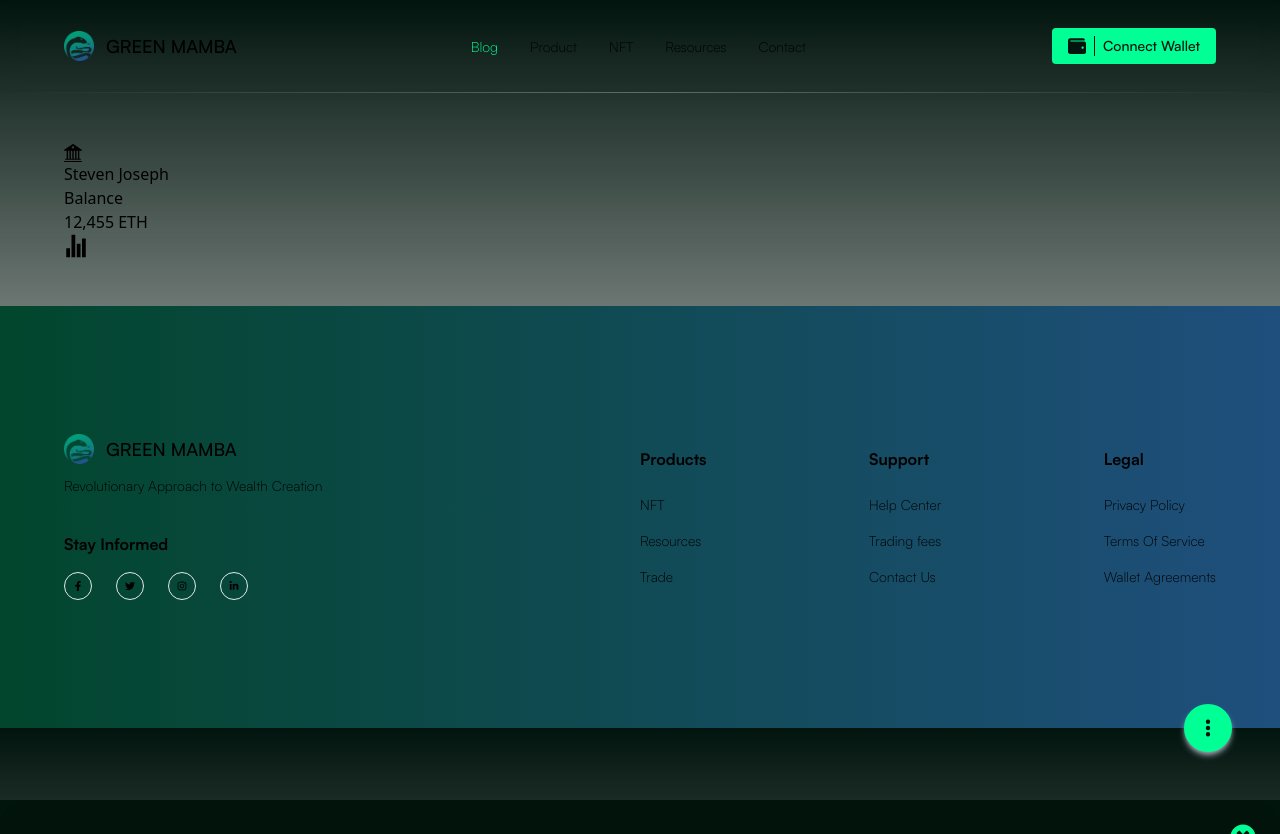
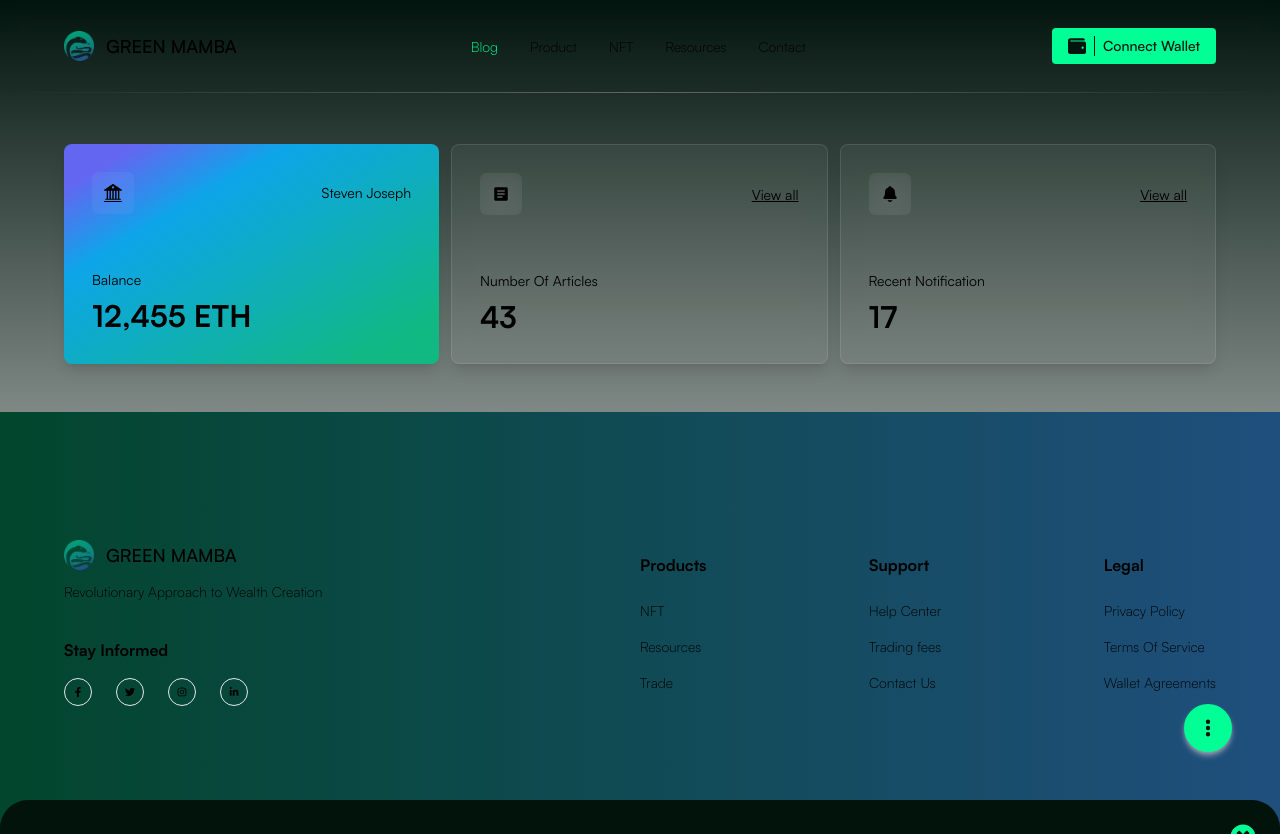
Before and after one commit to Stevolisis/green-mamba, a Next.js app: page /dashboard in a window 1280 px wide. Before the commit the page ends 800 px from the top, so only its background shows below. Built offline with nearby package versions, Linux system fonts and the light colour scheme.

Commit message:
Dashboard Summary

```diff
--- a/src/app/dashboard/page.tsx
+++ b/src/app/dashboard/page.tsx
@@ -1,44 +1,103 @@
 "use client"
+import Link from 'next/link'
 import React from 'react'
 import { BsBank2 } from 'react-icons/bs'
-import { IoStatsChartSharp } from 'react-icons/io5'
+import { IoNotifications, IoStatsChartSharp } from 'react-icons/io5'
+import { MdArticle } from 'react-icons/md'
 
 type Props = {}
 
 const page = (props: Props) => {
   return (
-    <div className="px-4 sm:px-16 py-12">
-      <div>
+    <div className="px-4 sm:px-16 py-12 font-[SatoshiRegular]">
+      <div className='flex justify-between gap-3 flex-wrap sm:flex-nowrap'>
 
-        <div>
-          <div>
+        <div className='w-full p-7 rounded-lg shadow-lg bg-gradient-to-br from-indigo-500 from-10% via-sky-500 via-30% to-emerald-500 to-90% flex flex-col gap-y-14'>
+          <div className='flex justify-between items-center'>
 
-            <div>
+            <div className='rounded-md p-3 glassMorphism'>
               <BsBank2 size={18} />
             </div>
 
             <div>
-              <p>Steven Joseph</p>
+              <p className="text-sm">Steven Joseph</p>
             </div>
           </div>
 
-          <div>
+          <div className='flex justify-between items-baseline'>
 
             <div>
-              <p>
+              <p className="text-sm mb-2">
                 Balance
               </p>
-              <h2>
+              <h2 className="text-3xl font-[SatoshiBold]">
                 12,455 ETH
               </h2>
             </div>
 
-            <div>
-              <IoStatsChartSharp size={24} />
-            </div>
+            {/* <div className='h-full'>
+              <IoStatsChartSharp className='text-[50px] opacity-50' />
+            </div> */}
           </div>
         </div>
 
+        <div className='w-full p-7 rounded-lg shadow-lg bg-gradient-to-r from-[#E27C39] to-[#E3FF73] to-90% glassMorphism border border-[#ffffff1a] flex flex-col gap-y-14'>
+          <div className='flex justify-between items-center'>
+
+            <div className='rounded-md p-3 glassMorphism'>
+              <MdArticle size={18} />
+            </div>
+
+            <div>
+              <Link href="/articles" className="text-sm underline">View all</Link>
+            </div>
+          </div>
+
+          <div className='flex justify-between items-baseline'>
+
+            <div>
+              <p className="text-sm mb-2">
+                Number Of Articles
+              </p>
+              <h2 className="text-3xl font-[SatoshiBold]">
+                43
+              </h2>
+            </div>
+
+            {/* <div className='h-full'>
+              <IoStatsChartSharp className='text-[50px] opacity-50' />
+            </div> */}
+          </div>
+        </div>
+
+        <div className='w-full p-7 rounded-lg shadow-lg bg-gradient-to-r from-[#71244e] to-[#ff4a64] to-90% glassMorphism border border-[#ffffff1a] flex flex-col gap-y-14'>
+          <div className='flex justify-between items-center'>
+
+            <div className='rounded-md p-3 glassMorphism'>
+              <IoNotifications size={18} />
+            </div>
+
+            <div>
+              <Link href="/articles" className="text-sm underline">View all</Link>
+            </div>
+          </div>
+
+          <div className='flex justify-between items-baseline'>
+
+            <div>
+              <p className="text-sm mb-2">
+                Recent Notification
+              </p>
+              <h2 className="text-3xl font-[SatoshiBold]">
+                17
+              </h2>
+            </div>
+
+            {/* <div className='h-full'>
+              <IoStatsChartSharp className='text-[50px] opacity-50' />
+            </div> */}
+          </div>
+        </div>
       </div>
     </div>
   )
--- a/src/app/globals.css
+++ b/src/app/globals.css
@@ -34,7 +34,7 @@ body {
   .text-balance {
     text-wrap: balance;
     color: #01140d;
-    color: #02130c;
+    color: hwb(0 100% 0%);
     color: rgb(60, 147, 255);
     color: rgb(243, 244, 246);
   }
@@ -63,12 +63,6 @@ body {
     font-family: SatoshiBlack;
     font-weight: 400;
     src: url(/fonts/Satoshi-Black.otf);
-  }
-
-  @font-face {
-    font-family: SatoshiBold;
-    font-weight: 400;
-    src: url(/fonts/Satoshi-Bold.otf);
   }
 
   @font-face {
```
